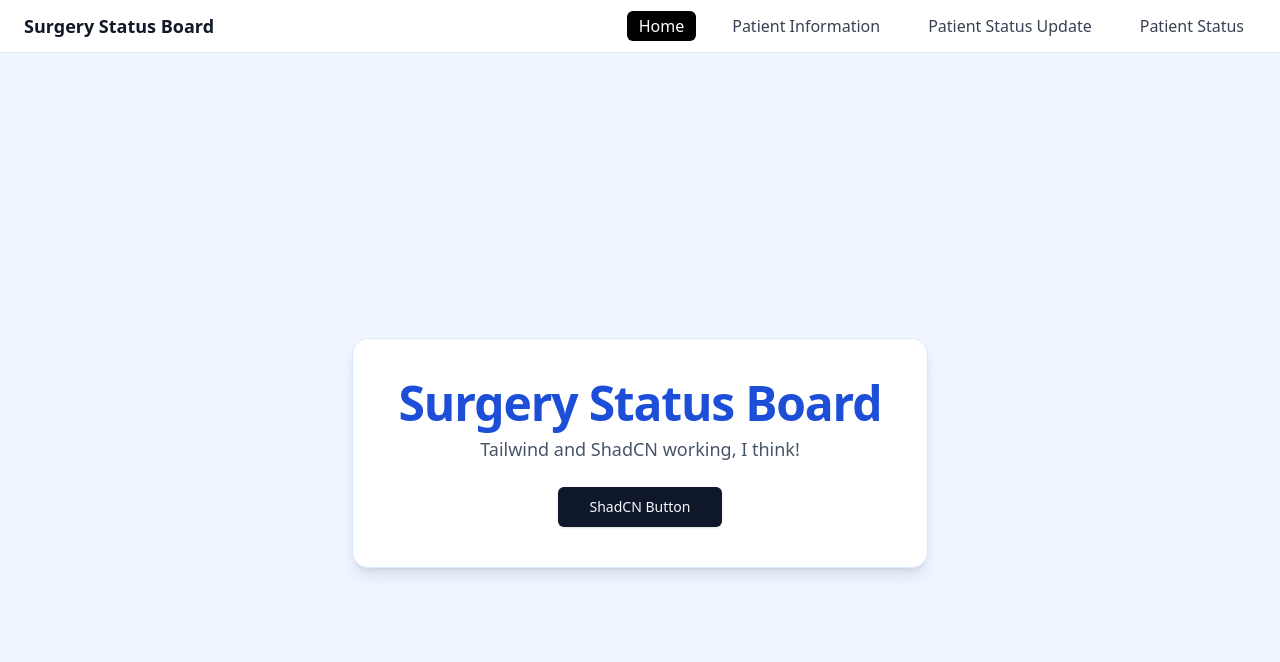
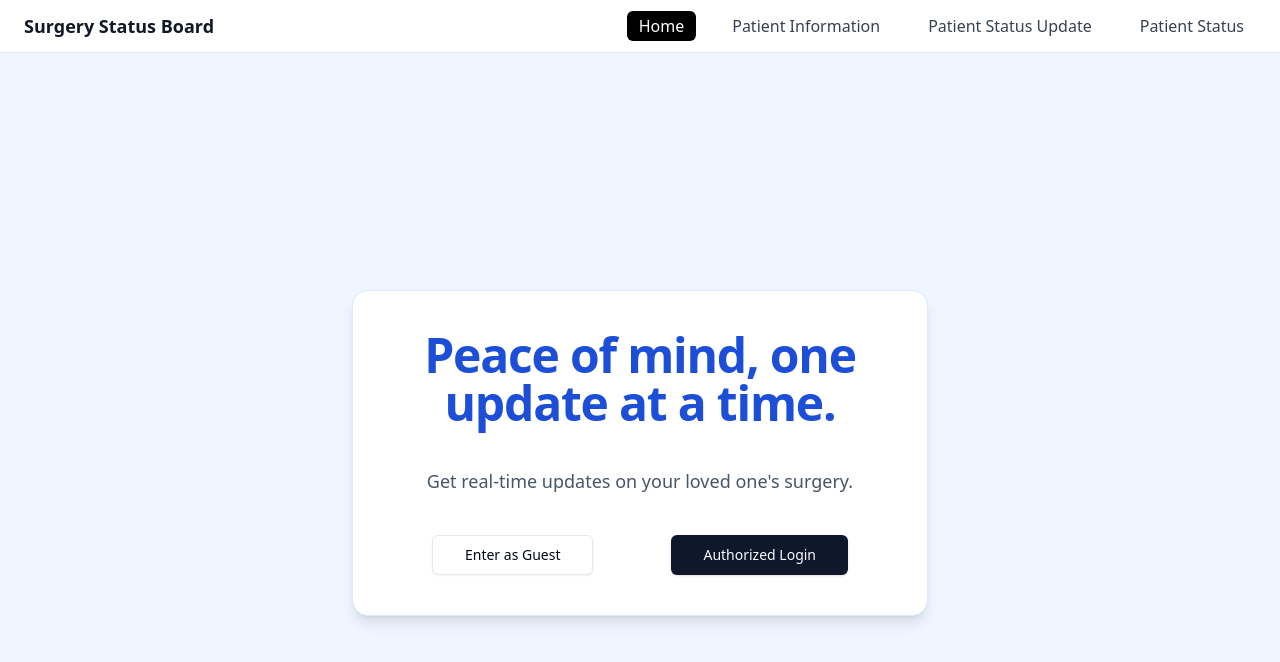
Before and after one commit to chingu-voyages/V56-tier1-team-01, a React (Vite) app: page / in a window 1280 px wide. Shown: the top 662 px of the page. Built offline with nearby package versions, Linux system fonts and the light colour scheme.

Commit message:
Update LandingPage.jsx
Update the CTA, add the two buttons. Guest button is linked to the status board page. Authorization button to be linked to authorization page.

```diff
--- a/src/pages/LandingPage.jsx
+++ b/src/pages/LandingPage.jsx
@@ -1,18 +1,20 @@
 import { Button } from "@/components/ui/button"
+import { Link } from "react-router-dom"
 
 export default function LandingPage() {
   return (
     <main className="min-h-screen bg-blue-50 flex items-center justify-center px-4 sm:px-6">
       <section className="max-w-xl w-full text-center bg-white rounded-2xl shadow-lg border border-blue-100 p-8 sm:p-10">
         <h1 className="text-4xl sm:text-5xl font-bold text-blue-700 tracking-tight">
-          Surgery Status Board
+          Peace of mind, one update at a time.
         </h1>
-        <p className="mt-2 text-md sm:text-lg text-slate-600">
-          Tailwind and ShadCN working, I think!
+        <p className="my-10 text-md sm:text-lg text-slate-600">
+          Get real-time updates on your loved one's surgery.
         </p>
 
-        <div className="mt-6">
-          <Button size="lg">ShadCN Button</Button>
+        <div className="flex justify-around mt-6">
+          <Button size="lg" variant="outline"><Link to="/patient-status">Enter as Guest</Link></Button>
+          <Button size="lg"><Link to=""> Authorized Login</Link></Button>
         </div>
       </section>
     </main>
```
